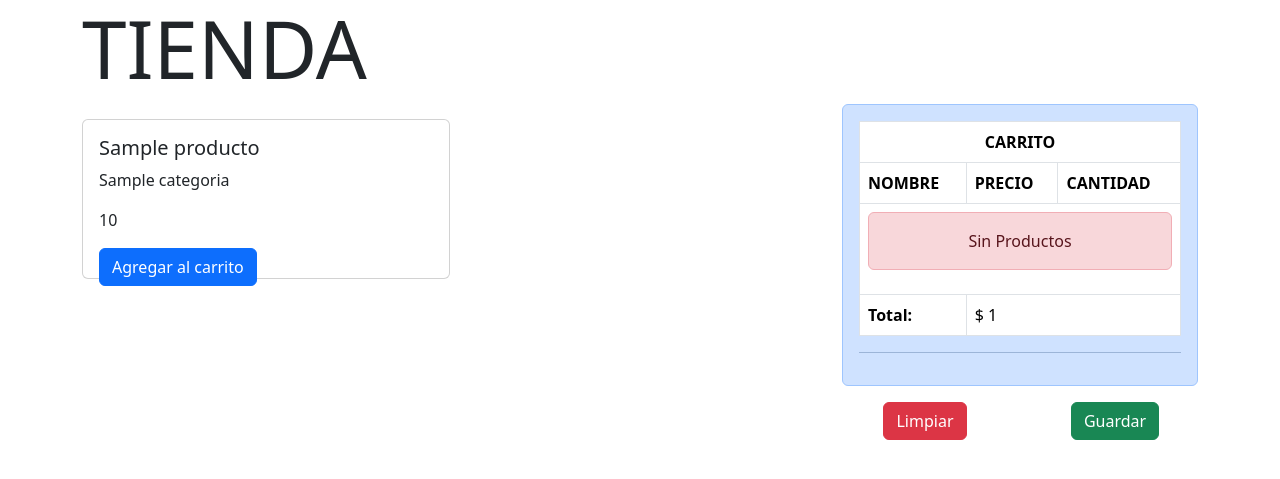
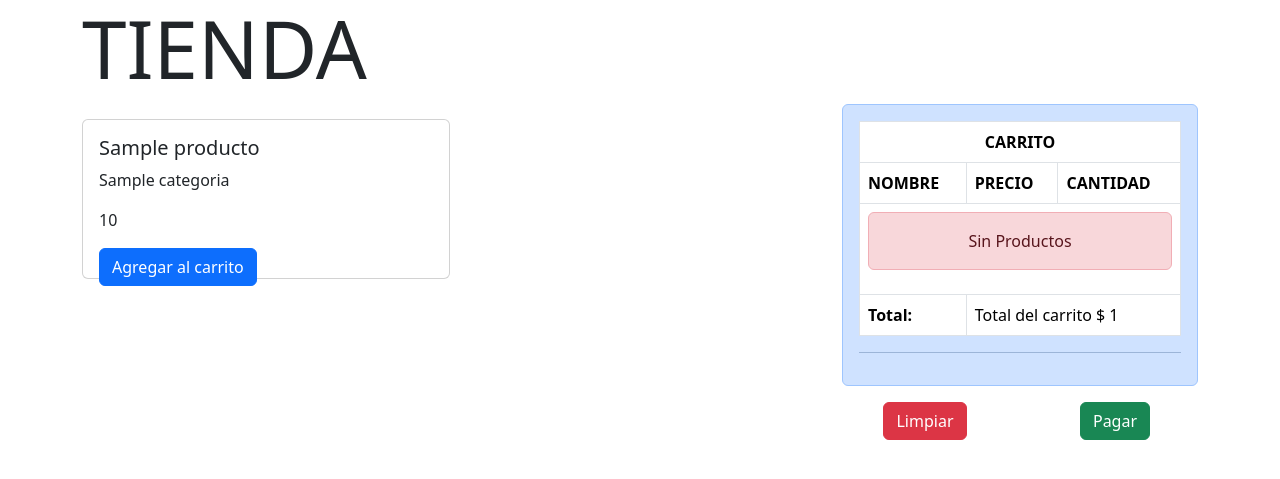
Before and after one commit to Darkussy/integracion, a Django app: template WebPay/templates/htmls/tienda.html in a window 1280 px wide. Shown: the top 479 px of the page. Run offline with Django 3.2, Linux system fonts and the light colour scheme; the template is opened without the code that fills it: most values are stand-ins (such as "Sample title", 1, 10 or a date in 2020).

Commit message:
carrito funcionando implementado con webpay

```diff
--- a/WebPay/templates/htmls/carrito.html
+++ b/WebPay/templates/htmls/carrito.html
@@ -31,7 +31,7 @@
       {% endif %}
         <tr>
           <th scope="row">Total:</th>
-          <td colspan="2">$ {{total_carrito}}</td>
+          <td colspan="2">Total del carrito $ {{total_carrito}}</td>
         </tr>
       </tbody>
     </table>
@@ -39,5 +39,6 @@
     </div>
     <div class="row text-center">
         <div class="col-6"><a href="{% url 'CLS' %}" class="btn btn-danger">Limpiar</a></div>
-        <div class="col-6"><a href="#" class="btn btn-success">Guardar</a></div>
+        <div class="col-6"><a href="{% url 'Pagar' %}" class="btn btn-success">Pagar</a></div>
+
     </div>
```
Also changed, not shown: WebPay/views.py (+9 -2 lines).
